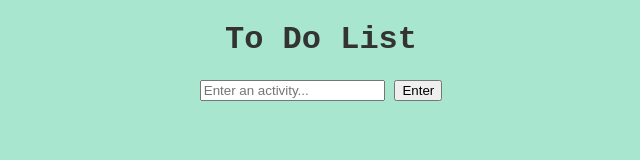
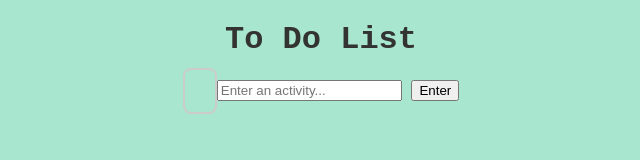
Before and after one commit to printSuyog/todolist, a plain HTML site: page index.html in a window 1280 px wide. Shown: the whole page, without its empty margins (319-959 px from the left). Drawn offline with Linux system fonts and the light colour scheme.

Commit message:
form and button

```diff
--- a/index.html
+++ b/index.html
@@ -15,7 +15,7 @@
         <form>
             <label class="input"></label>
             <input type="text" id="fname" name="fname" placeholder="Enter an activity...">
-            <button>Enter</button>
+            <button class="button1">Enter</button>
         </form>
     </div>
 </body>
--- a/style.css
+++ b/style.css
@@ -8,3 +8,15 @@ body{
     font-weight: bold;
     color: #333333;
 }
+
+.input{
+    width: 300px;
+    padding: 12px 15px;
+    font-size: 16px;
+    border: 2px solid #ccc;
+    border-radius: 8px;
+    outline: none;
+    transition: 0.3s ease;
+    box-sizing: border-box;
+
+}
```
